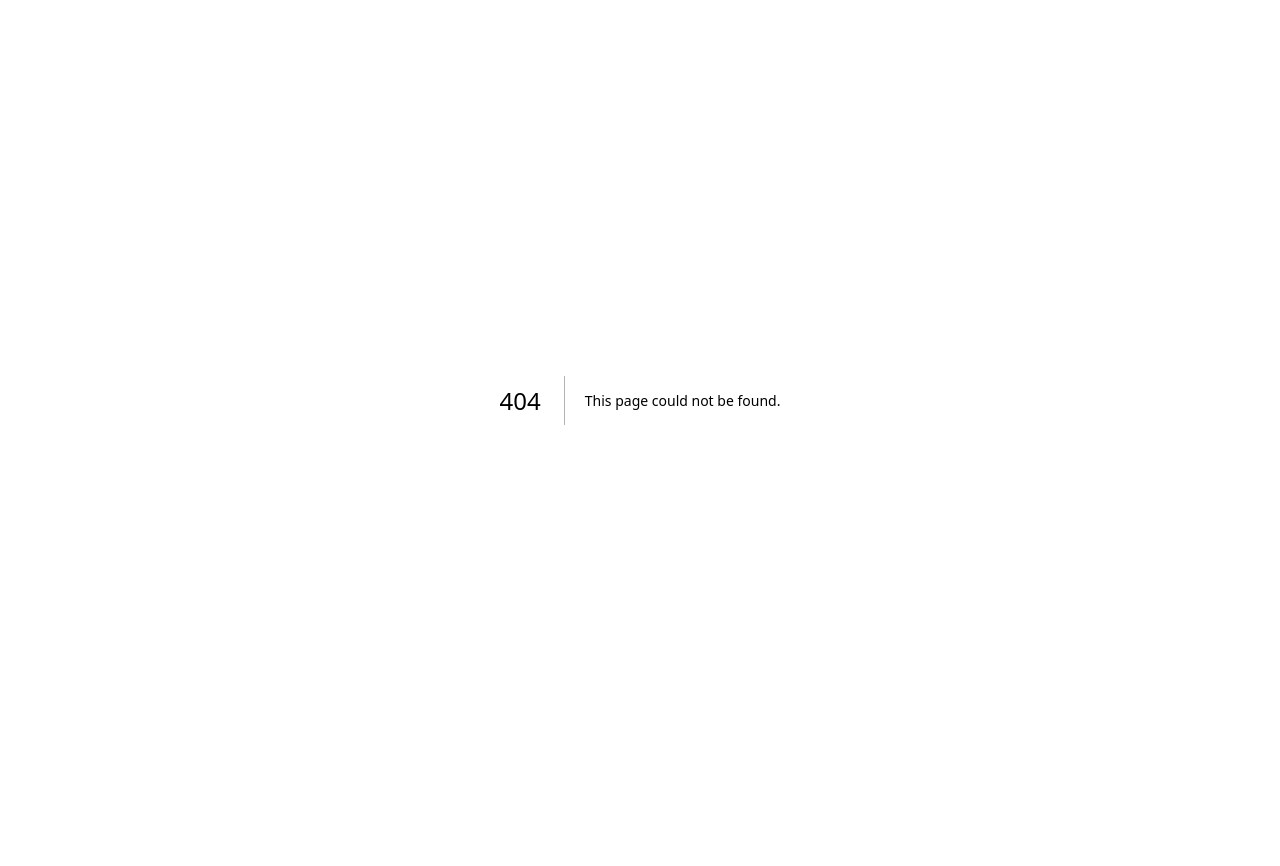
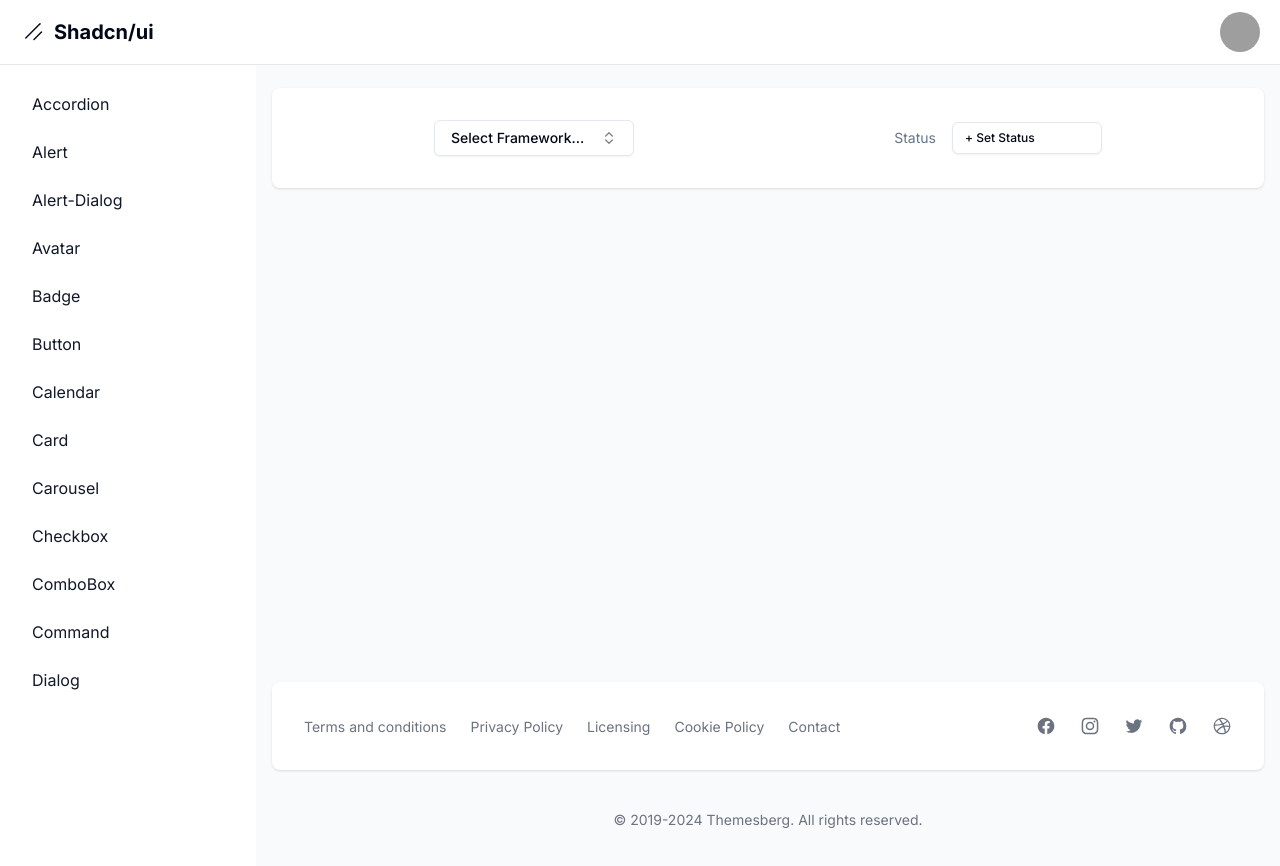
Before and after one commit to DezzDev/shadcd-tutorial, a Next.js app: page /dashboard/comboBox in a window 1280 px wide. Before the commit this address had no page. Shown: the top 866 px of the page. Before the commit the page ends 800 px from the top, so only its background shows below. Built offline with nearby package versions, Linux system fonts and the light colour scheme; grey boxes are pictures that could not be loaded.

Commit message:
combobox

```diff
--- a/package.json
+++ b/package.json
@@ -16,6 +16,7 @@
     "@radix-ui/react-dialog": "^1.1.1",
     "@radix-ui/react-icons": "^1.3.0",
     "@radix-ui/react-label": "^2.1.0",
+    "@radix-ui/react-popover": "^1.1.1",
     "@radix-ui/react-select": "^2.1.1",
     "@radix-ui/react-slot": "^1.1.0",
     "class-variance-authority": "^0.7.0",
--- /dev/null
+++ b/src/app/dashboard/comboBox/page.tsx
@@ -0,0 +1,201 @@
+"use client"
+
+import * as React from "react"
+import {
+  ArrowUpCircle,
+  CheckCircle2,
+  Circle,
+  HelpCircle,
+  LucideIcon,
+  XCircle,
+  Check,
+  ChevronsUpDown
+} from "lucide-react"
+
+import { cn } from "@/lib/utils"
+import { Button } from "@/components/ui/button"
+import {
+  Command,
+  CommandEmpty,
+  CommandGroup,
+  CommandInput,
+  CommandItem,
+  CommandList,
+} from "@/components/ui/command"
+import {
+  Popover,
+  PopoverContent,
+  PopoverTrigger,
+} from "@/components/ui/popover"
+
+const frameworks = [
+  {
+    value: "next.js",
+    label: "Next.js",
+  },
+  {
+    value: "sveltekit",
+    label: "SvelteKit",
+  },
+  {
+    value: "nuxt.js",
+    label: "Nuxt.js",
+  },
+  {
+    value: "remix",
+    label: "Remix",
+  },
+  {
+    value: "astro",
+    label: "Astro",
+  },
+]
+
+type Status = {
+  value: string
+  label: string
+  icon: LucideIcon
+}
+
+const statuses: Status[] = [
+  {
+    value: "backlog",
+    label: "Backlog",
+    icon: HelpCircle,
+  },
+  {
+    value: "todo",
+    label: "Todo",
+    icon: Circle,
+  },
+  {
+    value: "in progress",
+    label: "In Progress",
+    icon: ArrowUpCircle,
+  },
+  {
+    value: "done",
+    label: "Done",
+    icon: CheckCircle2,
+  },
+  {
+    value: "canceled",
+    label: "Canceled",
+    icon: XCircle,
+  },
+]
+
+export default function ComboboxDemo() {
+  const [open, setOpen] = React.useState(false)
+  const [open2, setOpen2] = React.useState(false)
+  const [value, setValue] = React.useState("")
+  const [selectedStatus, setSelectedStatus] = React.useState<Status | null>(
+    null
+  )
+
+  return (
+    <div className="flex justify-around">
+      <Popover open={open} onOpenChange={setOpen}>
+        <PopoverTrigger asChild>
+          <Button
+            variant="outline"
+            role="combobox"
+            aria-expanded={open}
+            className="w-[200px] justify-between"
+          >
+            {value
+              ? frameworks.find((framework) => framework.value === value)?.label
+              : "Select framework..."}
+            <ChevronsUpDown className="ml-2 h-4 w-4 shrink-0 opacity-50" />
+          </Button>
+        </PopoverTrigger>
+        <PopoverContent className="w-[200px] p-0">
+          <Command>
+            <CommandInput placeholder="Search framework..." />
+            <CommandList>
+              <CommandEmpty>No framework found.</CommandEmpty>
+              <CommandGroup>
+                {frameworks.map((framework) => (
+                  <CommandItem
+                    key={framework.value}
+                    value={framework.value}
+                    onSelect={(currentValue) => {
+                      setValue(currentValue === value ? "" : currentValue)
+                      setOpen(false)
+                    }}
+                  >
+                    <Check
+                      className={cn(
+                        "mr-2 h-4 w-4",
+                        value === framework.value ? "opacity-100" : "opacity-0"
+                      )}
+                    />
+                    {framework.label}
+                  </CommandItem>
+                ))}
+              </CommandGroup>
+            </CommandList>
+          </Command>
+        </PopoverContent>
+      </Popover>
+
+      {/* popover 2 */}
+
+      <div className="flex items-center space-x-4">
+        <p className="text-sm text-muted-foreground">Status</p>
+        <Popover open={open2} onOpenChange={setOpen2} >
+          <PopoverTrigger asChild>
+            <Button
+              variant="outline"
+              size="sm"
+              className="w-[150px] justify-start"
+            >
+              {selectedStatus ? (
+                <>
+                  <selectedStatus.icon className="mr-2 h-4 w-4 shrink-0" />
+                  {selectedStatus.label}
+                </>
+              ) : (
+                <>+ Set status</>
+              )}
+            </Button>
+          </PopoverTrigger>
+          <PopoverContent className="p-0" side="right" align="start">
+            <Command>
+              <CommandInput placeholder="Change status..." />
+              <CommandList>
+                <CommandEmpty>No results found.</CommandEmpty>
+                <CommandGroup>
+                  {statuses.map((status) => (
+                    <CommandItem
+                      key={status.value}
+                      value={status.value}
+                      onSelect={(value) => {
+                        setSelectedStatus(
+                          statuses.find((priority) => priority.value === value) ||
+                          null
+                        )
+                        setOpen2(false)
+                      }}
+                    >
+                      <status.icon
+                        className={cn(
+                          "mr-2 h-4 w-4",
+                          status.value === selectedStatus?.value
+                            ? "opacity-100"
+                            : "opacity-40"
+                        )}
+                      />
+                      <span>{status.label}</span>
+                    </CommandItem>
+                  ))}
+                </CommandGroup>
+              </CommandList>
+            </Command>
+          </PopoverContent>
+        </Popover>
+      </div>
+
+    </div>
+  )
+}
--- a/src/app/dashboard/layout.tsx
+++ b/src/app/dashboard/layout.tsx
@@ -17,6 +17,7 @@
   { name: "carousel", href: "carousel" },
   { name: "checkbox", href: "checkbox" },
   { name: "command", href: "command" },
+  { name: "comboBox", href: "comboBox" },
 
 ].sort((a, b) => a.name.localeCompare(b.name));
 
--- /dev/null
+++ b/src/components/ui/popover.tsx
@@ -0,0 +1,33 @@
+"use client"
+
+import * as React from "react"
+import * as PopoverPrimitive from "@radix-ui/react-popover"
+
+import { cn } from "@/lib/utils"
+
+const Popover = PopoverPrimitive.Root
+
+const PopoverTrigger = PopoverPrimitive.Trigger
+
+const PopoverAnchor = PopoverPrimitive.Anchor
+
+const PopoverContent = React.forwardRef<
+  React.ElementRef<typeof PopoverPrimitive.Content>,
+  React.ComponentPropsWithoutRef<typeof PopoverPrimitive.Content>
+>(({ className, align = "center", sideOffset = 4, ...props }, ref) => (
+  <PopoverPrimitive.Portal>
+    <PopoverPrimitive.Content
+      ref={ref}
+      align={align}
+      sideOffset={sideOffset}
+      className={cn(
+        "z-50 w-72 rounded-md border bg-popover p-4 text-popover-foreground shadow-md outline-none data-[state=open]:animate-in data-[state=closed]:animate-out data-[state=closed]:fade-out-0 data-[state=open]:fade-in-0 data-[state=closed]:zoom-out-95 data-[state=open]:zoom-in-95 data-[side=bottom]:slide-in-from-top-2 data-[side=left]:slide-in-from-right-2 data-[side=right]:slide-in-from-left-2 data-[side=top]:slide-in-from-bottom-2",
+        className
+      )}
+      {...props}
+    />
+  </PopoverPrimitive.Portal>
+))
+PopoverContent.displayName = PopoverPrimitive.Content.displayName
+
+export { Popover, PopoverTrigger, PopoverContent, PopoverAnchor }
```
Also changed, not shown: 1 other file (tests, documents, lock files or other folders).
